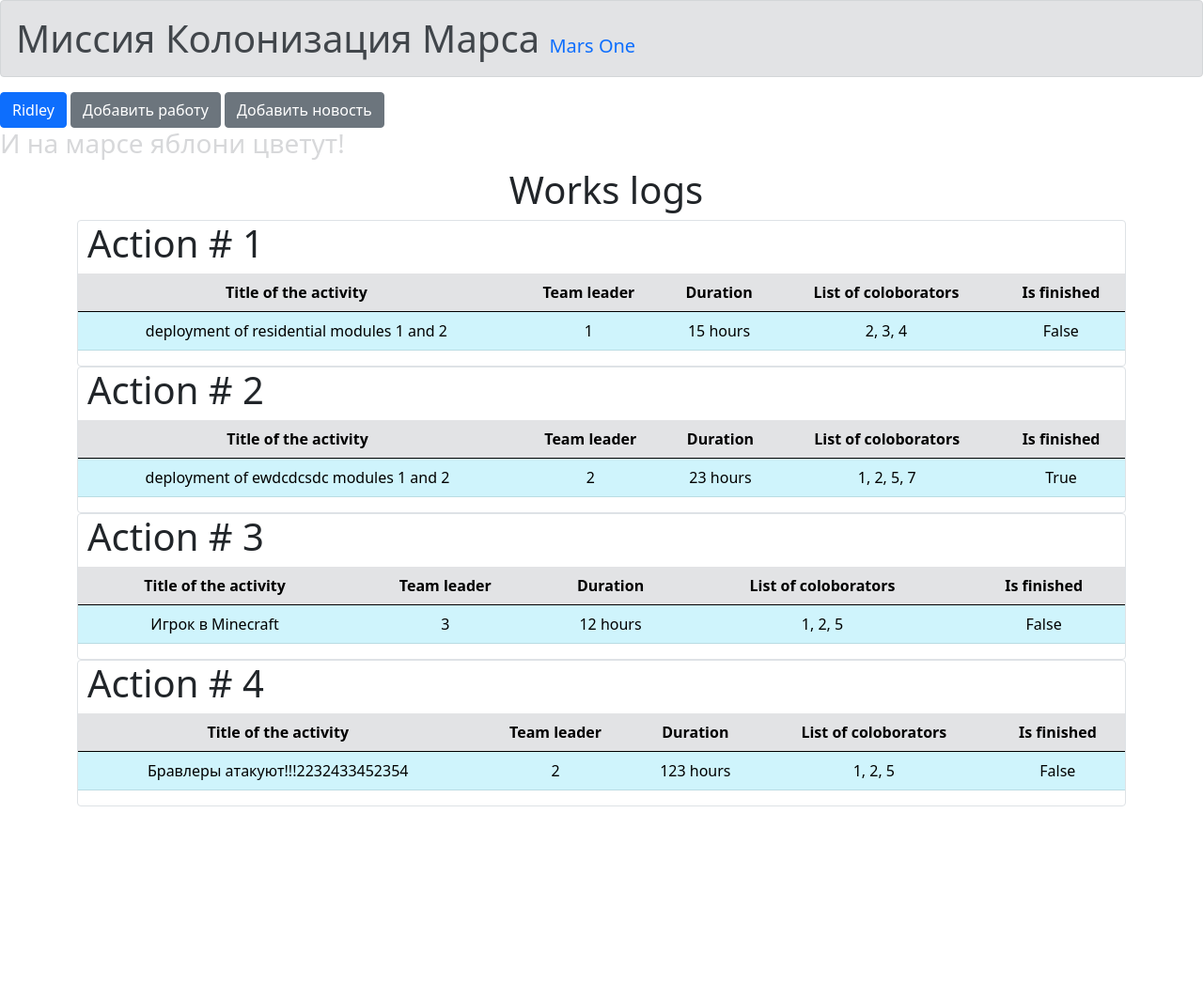
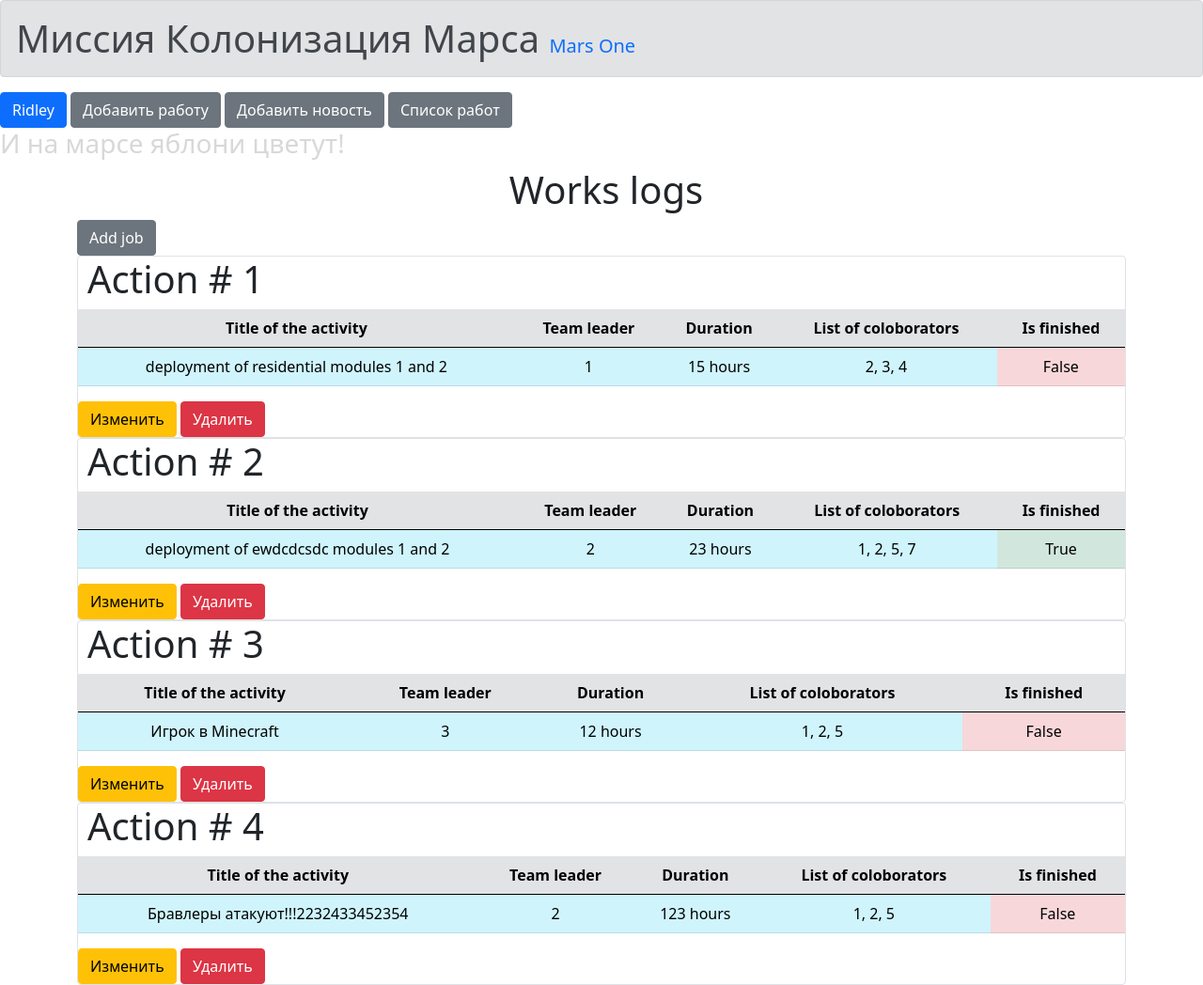
Before and after one commit to ZakharovDmitry1/test_web_project, a Flask app: page /jobs in a window 1280 px wide. Shown: the whole page at 94% size. Before the commit the page ends 858 px from the top, so only its background shows below. Run offline with Flask 3, Linux system fonts and the light colour scheme; a user stored in the database is signed in; data comes from the database, SQL or seed files in the repository; both versions use the stored data as it was after the commit; some libraries are stand-ins or nearby versions.

Commit message:
Готовое приложение(WEB. Flask-sqlalchemy)

```diff
--- a/forms/job.py
+++ b/forms/job.py
@@ -9,4 +9,4 @@ class AddJob(FlaskForm):
     work_size = StringField('Work size', validators=[DataRequired()])
     collaborators = StringField('Collaborators', validators=[DataRequired()])
     is_finished = BooleanField('Is finished', validators=[])
-    submit = SubmitField('Войти')
+    submit = SubmitField('Add')
--- a/main.py
+++ b/main.py
@@ -64,9 +64,9 @@ def myjobs():
     return render_template("jobs.html", jobs=jobs)
 
 @app.route('/addjob',  methods=['GET', 'POST'])
+@login_required
 def addjob():
     form = AddJob()
-    print(form.validate_on_submit())
     if form.validate_on_submit():
         db_sess = db_session.create_session()
         job = Jobs()
@@ -79,6 +79,51 @@ def addjob():
         db_sess.commit()
         return redirect('/')
     return render_template('addjob.html', form=form)
+
+@app.route('/jobs_delete/<int:id>', methods=['GET', 'POST'])
+@login_required
+def jobs_delete(id):
+    db_sess = db_session.create_session()
+    jobs = db_sess.query(Jobs).filter(Jobs.id == id).first()
+    if jobs:
+        db_sess.delete(jobs)
+        db_sess.commit()
+    else:
+        abort(404)
+    return redirect('/')
+
+@app.route('/addjob/<int:id>', methods=['GET', 'POST'])
+@login_required
+def edit_jobs(id):
+    form = AddJob()
+    if request.method == "GET":
+        db_sess = db_session.create_session()
+        job = db_sess.query(Jobs).filter(Jobs.id == id, ((Jobs.team_leader == current_user.id) | (current_user.id == 1))).first()
+        if job:
+            form.team_leader.data = job.team_leader
+            form.title.data = job.title
+            form.collaborators.data = job.collaborators
+            form.is_finished.data = job.is_finished
+            form.work_size.data = job.work_size
+        else:
+            abort(404)
+    if form.validate_on_submit():
+        db_sess = db_session.create_session()
+        job = db_sess.query(Jobs).filter(Jobs.id == id, ((Jobs.team_leader == current_user.id) | (current_user.id == 1))).first()
+        if job:
+            job.team_leader = form.team_leader.data
+            job.title = form.title.data
+            job.collaborators = form.collaborators.data
+            job.is_finished = form.is_finished.data
+            job.work_size = form.work_size.data
+            db_sess.commit()
+            return redirect('/')
+        else:
+            abort(404)
+    return render_template('addjob.html',
+                           title='Редактирование работы',
+                           form=form
+                           )
 
 @app.route('/news',  methods=['GET', 'POST'])
 @login_required
@@ -97,13 +142,12 @@ def add_news():
     return render_template('news.html', title='Добавление новости',
                            form=form)
 
+
 @app.route('/news_delete/<int:id>', methods=['GET', 'POST'])
 @login_required
 def news_delete(id):
     db_sess = db_session.create_session()
-    news = db_sess.query(News).filter(News.id == id,
-                                      News.user == current_user
-                                      ).first()
+    news = db_sess.query(News).filter(News.id == id, ((News.user == current_user) | (current_user.id == 1))).first()
     if news:
         db_sess.delete(news)
         db_sess.commit()
@@ -117,9 +161,7 @@ def edit_news(id):
     form = NewsForm()
     if request.method == "GET":
         db_sess = db_session.create_session()
-        news = db_sess.query(News).filter(News.id == id,
-                                          News.user == current_user
-                                          ).first()
+        news = db_sess.query(News).filter(News.id == id, ((News.user == current_user) | (current_user.id == 1))).first()
         if news:
             form.title.data = news.title
             form.content.data = news.content
@@ -128,9 +170,7 @@ def edit_news(id):
             abort(404)
     if form.validate_on_submit():
         db_sess = db_session.create_session()
-        news = db_sess.query(News).filter(News.id == id,
-                                          News.user == current_user
-                                          ).first()
+        news = db_sess.query(News).filter(News.id == id, ((News.user == current_user) | (current_user.id == 1))).first()
         if news:
             news.title = form.title.data
             news.content = form.content.data
--- a/templates/base.html
+++ b/templates/base.html
@@ -15,10 +15,12 @@
     <a class="btn btn-primary" href="/logout">{{ current_user.name }}</a>
     <a href="/addjob" class="btn btn-secondary">Добавить работу</a>
     <a href="news" class="btn btn-secondary">Добавить новость</a>
+    <a href="/jobs" class="btn btn-secondary">Список работ</a>
     {% else %}
     <p>
         <a class="btn btn-primary" href="/register">Зарегистрироваться</a>
         <a class="btn btn-success" href="/login">Войти</a>
+        <a href="/jobs" class="btn btn-secondary">Список работ</a>
     </p>
     {% endif %}
 
--- a/templates/jobs.html
+++ b/templates/jobs.html
@@ -2,6 +2,7 @@
 
 {% block content %}
 <h1 class="logs">Works logs</h1>
+<a href="/addjob" class="btn btn-secondary">Add job</a>
 {% for i in range(jobs.__len__())%}
 <div class="col-md6 border rounded">
     <table class="table">
@@ -21,10 +22,25 @@
                 <td>{{jobs[i].team_leader}}</td>
                 <td>{{jobs[i].work_size}} hours</td>
                 <td>{{jobs[i].collaborators}}</td>
-                <td>{{jobs[i].is_finished}}</td>
+                {% if jobs[i].is_finished %}
+                    <td class="table-success">{{jobs[i].is_finished}}</td>
+                {% else %}
+                    <td class="table-danger">{{jobs[i].is_finished}}</td>
+                {% endif %}
             </tr>
         </body>
     </table>
+    {% if current_user.is_authenticated and (current_user.id == jobs[i].team_leader or current_user.id == 1)%}
+    <div>
+        <a href="/addjob/{{ jobs[i].id }}" class="btn btn-warning">
+            Изменить
+        </a>
+        <a href="/jobs_delete/{{ jobs[i].id }}" class="btn btn-danger">
+            Удалить
+        </a>
+    </div>
+
+    {% endif %}
 </div>
 {% endfor %}
 {% endblock %}
```
Also changed, not shown: db/blogs.db.
